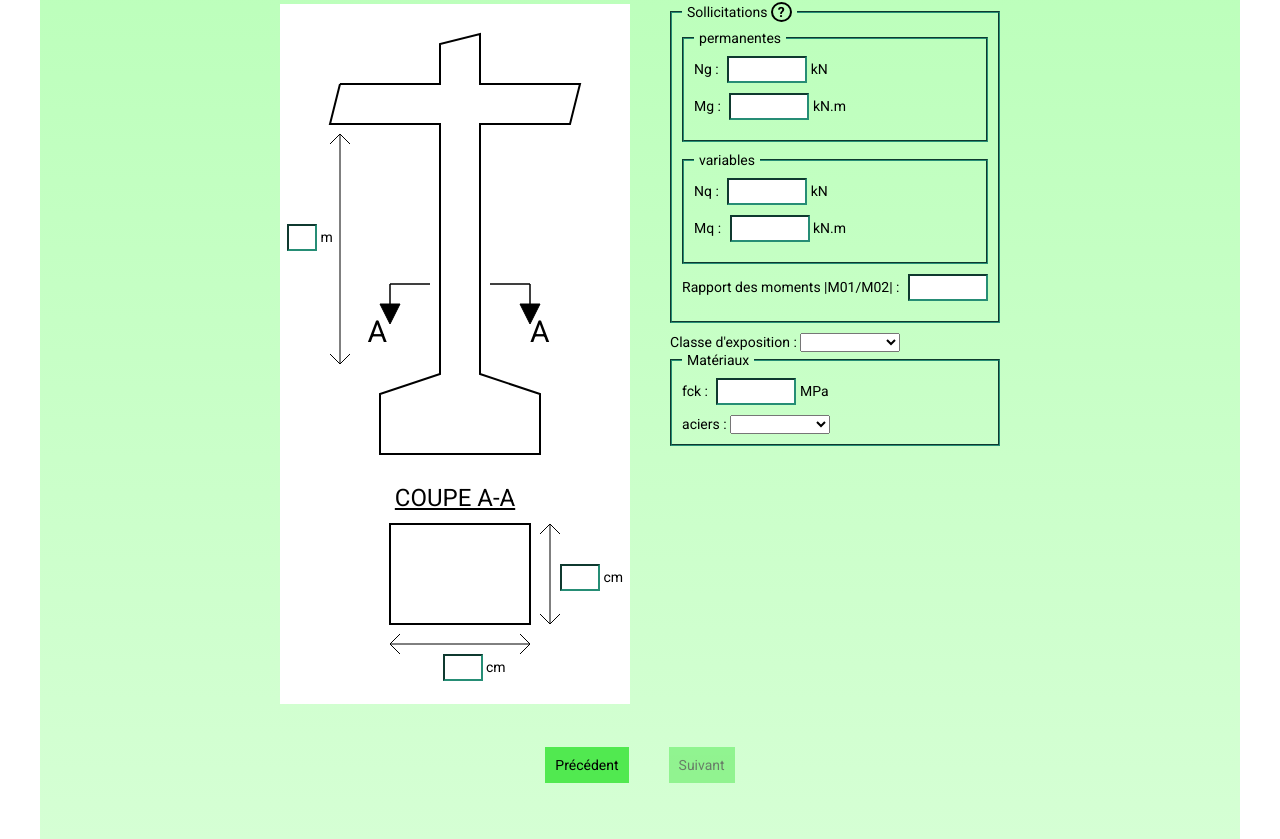
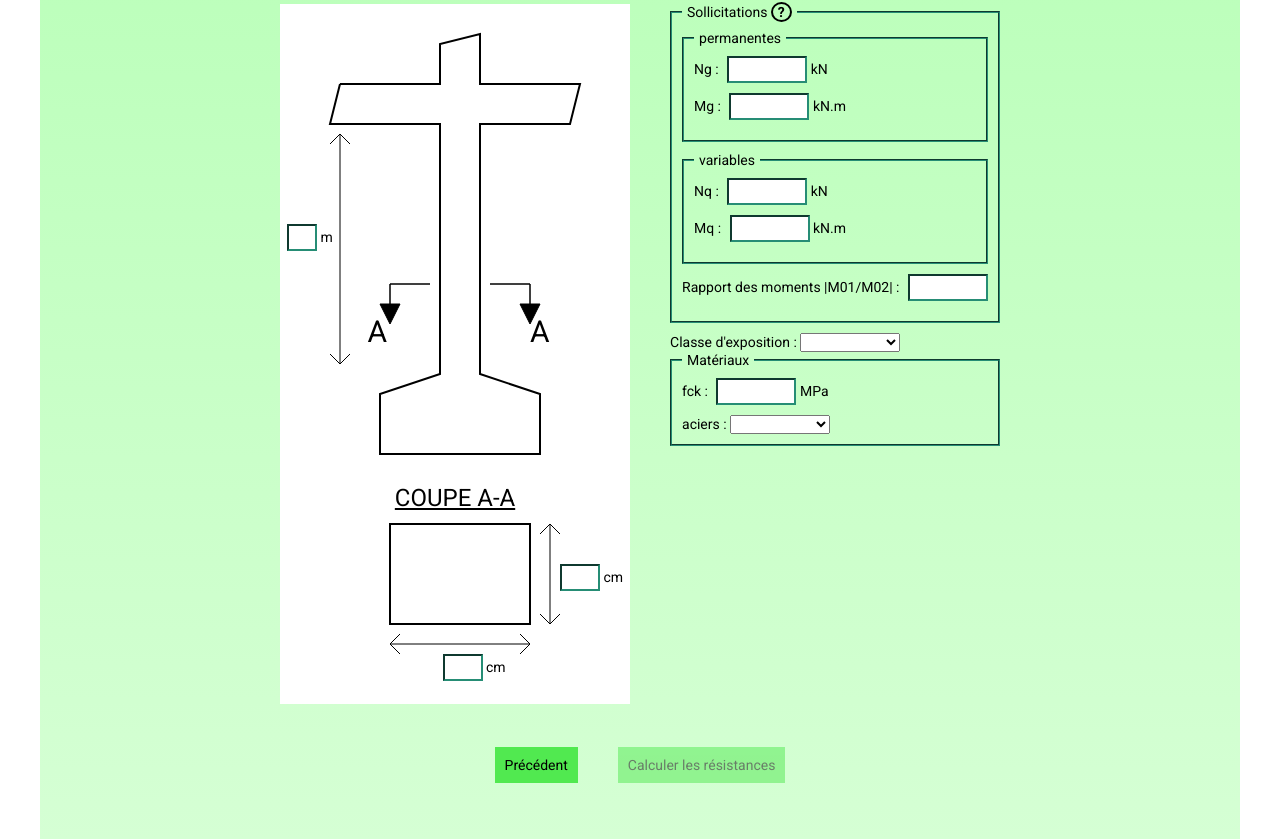
Before and after one commit to Aldehyd/calculate, an Angular app: page /column-tool/properties in a window 1280 px wide. Shown: the part 262-1101 px from the top of the page. Built offline with nearby package versions, Linux system fonts and the light colour scheme; a web font is replaced by a local one.

Commit message:
modify column properties next button name

```diff
--- a/src/app/column-tool-properties/column-tool-properties.component.html
+++ b/src/app/column-tool-properties/column-tool-properties.component.html
@@ -204,7 +204,7 @@
         (click)="submitForm()"
         [attr.aria-disabled]="isFormValid === true ? 'false' : 'true'"
       >
-        Suivant
+        Calculer les résistances
       </button>
     </div>
   </form>
```
